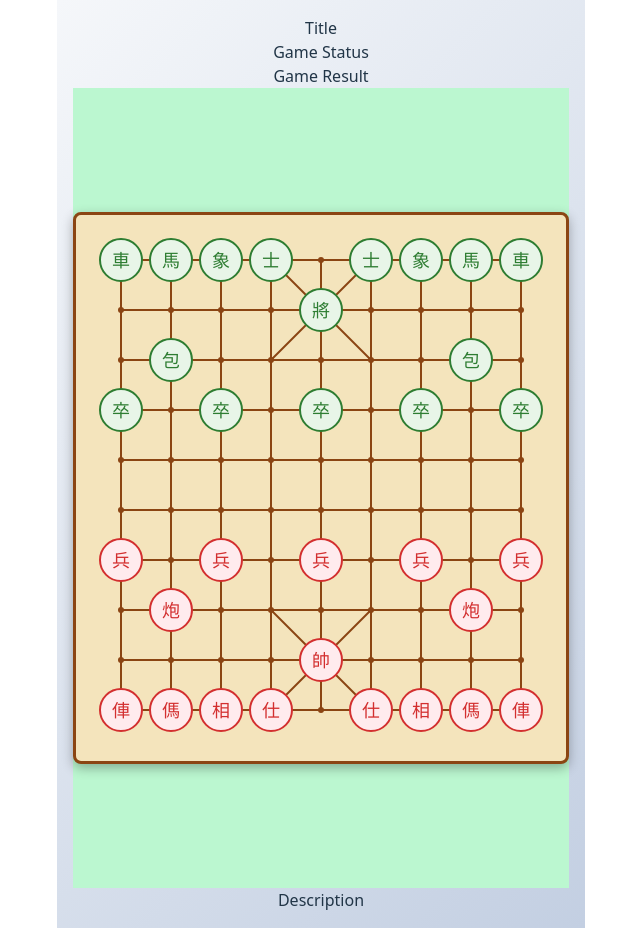
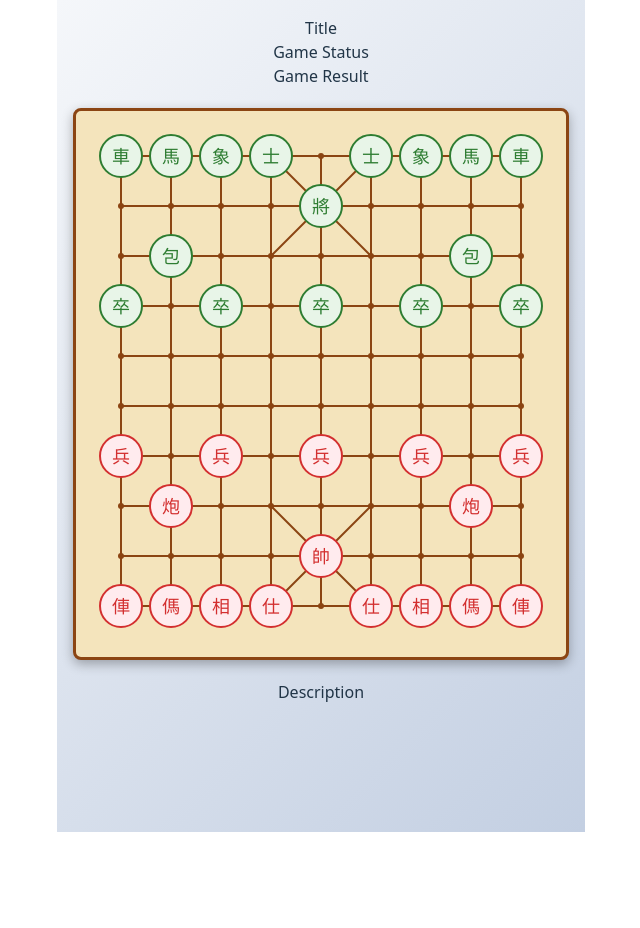
Before and after one commit to jsyoon27/koreachess, a React (Vite) app: page / in a window 1280 px wide. Shown: the whole page, without its empty margins (319-959 px from the left). After the commit the page ends 832 px from the top, so only its background shows below. Built offline with nearby package versions, Linux system fonts and the light colour scheme.

Commit message:
불필요한 css 제거

```diff
--- a/src/App.tsx
+++ b/src/App.tsx
@@ -11,9 +11,9 @@ function App() {
         <div>Title</div>
         <div>Game Status</div>
         <div>Game Result</div>
-        <div className="flex justify-center items-center min-h-screen bg-green-200">
-          <ChessBoard />
-        </div>
+
+        <ChessBoard />
+
         <div>Description</div>
       </div>
     </>
```
